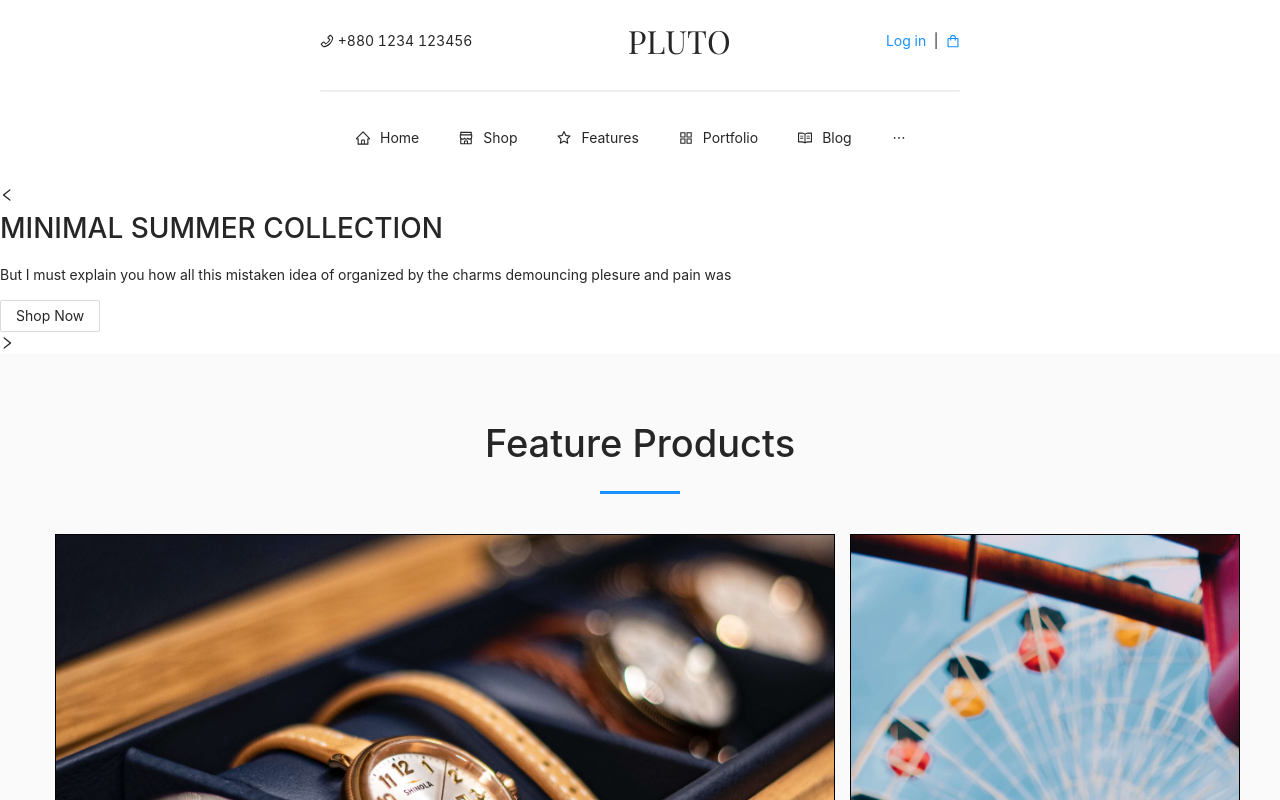
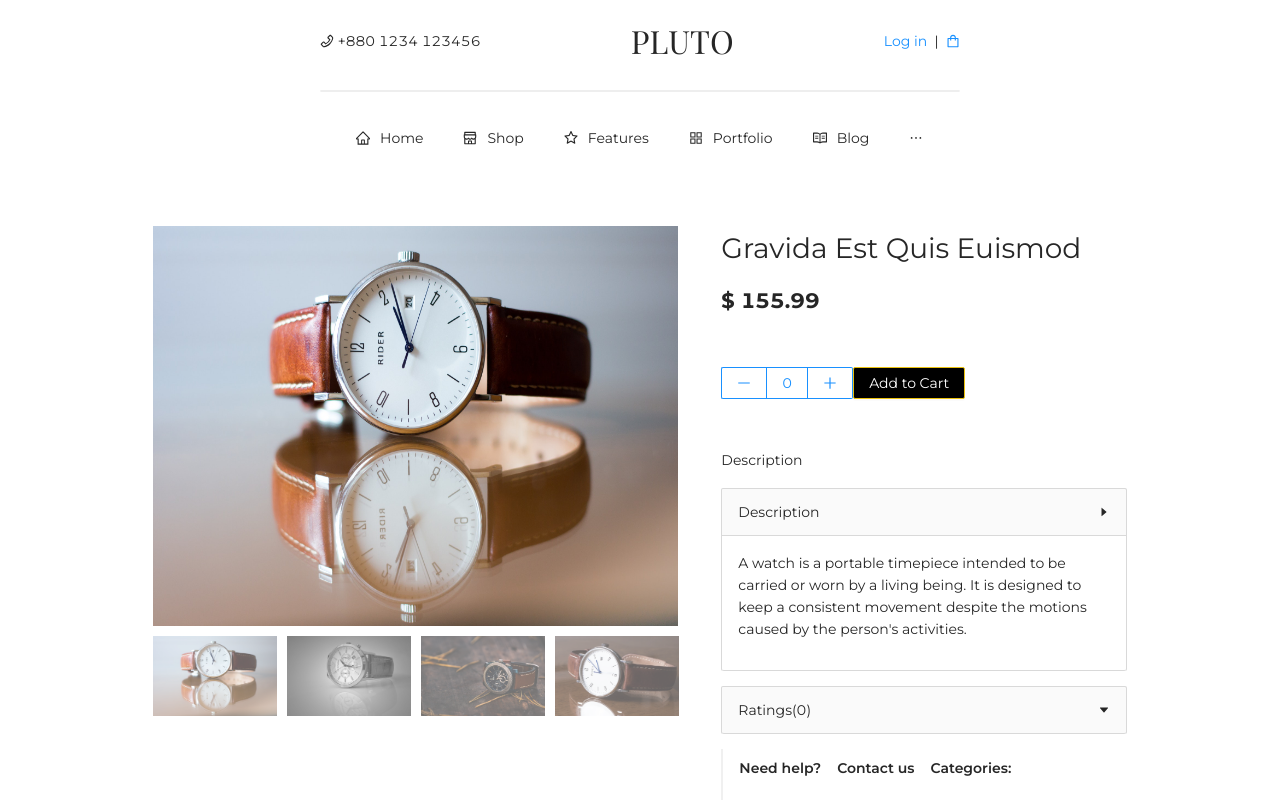
Before and after one commit to Alamin02/pluto, a React (Create React App) app: page /product in a window 1280 px wide. Shown: the top 800 px of the page. Built offline with nearby package versions, Linux system fonts and the light colour scheme; a web font is replaced by a local one.

Commit message:
Add routing

```diff
--- a/src/App.js
+++ b/src/App.js
@@ -1,21 +1,24 @@
 import React from "react";
-import 'antd/dist/antd.css';
+import "antd/dist/antd.css";
 
-import Slider from "./components/Slider";
+import { BrowserRouter as Router, Switch, Route } from "react-router-dom";
+
+import Home from "./pages/Home";
+import ProductDetails from "./pages/ProductDetails";
+
 import Navbar from "./components/navbar/Navbar";
-import Feature from "./components/featured-products/feature";
-import ProductList from "./components/product/ProductList";
-import Footer from './components/Footer/Footer'
+import Footer from "./components/footer/Footer";
 
 function App() {
   return (
-    <div>
+    <Router>
       <Navbar />
-      <Slider />
-      <Feature />
-      <ProductList />
+      <Switch>
+        <Route path="/" component={Home} exact />
+        <Route path="/product" component={ProductDetails} exact />
+      </Switch>
       <Footer />
-    </div>
+    </Router>
   );
 }
 
--- a/src/components/product-view/ProductView.js
+++ b/src/components/product-view/ProductView.js
@@ -24,7 +24,7 @@ const Description2Text = ` Lorem ipsum dolor, sit amet consectetur adipisicing e
 aliquam minima ab accusantium beatae blanditiis impedit, laudantium quae
 dolorem explicabo.`;
 
-const Description1 = ({ DText }) => {
+const Description1 = ({ description }) => {
   return (
     <>
       <div className={styles.marginBottom}>
@@ -32,7 +32,7 @@ const Description1 = ({ DText }) => {
         <h2>
           <b>$ 155.99</b>
         </h2>
-        <p>{DText}</p>
+        <p>{description}</p>
       </div>
       <Row>
         <Radio.Group>
@@ -44,17 +44,17 @@ const Description1 = ({ DText }) => {
             <PlusOutlined />
           </Radio.Button>
         </Radio.Group>
-
         <ButtonStyled title="Add to Cart" />
       </Row>
     </>
   );
 };
-const Description2 = ({ DText }) => {
+
+const Description2 = ({ description }) => {
   return (
     <>
       <h4>Description</h4>
-      <p>{DText}</p>
+      <p>{description}</p>
     </>
   );
 };
@@ -81,7 +81,9 @@ const DeskCollapse = ({ title, k, text }) => {
     </Collapse>
   );
 };
+
 const { Link } = Anchor;
+
 const titleA = [
   { id: "1", title: "Need help?" },
   { id: "2", title: "Contact us" },
@@ -92,6 +94,22 @@ const titleA = [
   { id: "7", title: "T-shirt" },
   { id: "8", title: "shirt" },
 ];
+
+const ProductImage = ({ imgLink, onClick }) => {
+  return (
+    <Col>
+      <div className={styles.img2}>
+        <img
+          className={styles.previewActive}
+          alt="example"
+          onClick={onClick}
+          src={imgLink}
+        />
+      </div>
+    </Col>
+  );
+};
+
 const Category = () => {
   return (
     <Anchor affix={false}>
@@ -101,27 +119,14 @@ const Category = () => {
     </Anchor>
   );
 };
+
 function ProductView() {
   const [imgSrc, setImgSrc] = useState(image1_large);
-  const imgSrcFunc = (e) => {
-    e.target.classList.remove("ProductView_previewActive__3JzWI");
-    const pImageSrc = e.target.getAttribute("src");
-    setImgSrc(pImageSrc);
+
+  const imgSrcFunc = (image) => {
+    setImgSrc(image);
   };
-  const ProductImg = ({ imgLink }) => {
-    return (
-      <Col>
-        <div className={styles.img2}>
-          <img
-            className={styles.previewActive}
-            alt="example"
-            onClick={imgSrcFunc}
-            src={imgLink}
-          />
-        </div>
-      </Col>
-    );
-  };
+
   return (
     <Row style={{ marginTop: 50 }} justify="center" gutter={32}>
       <Col>
@@ -129,25 +134,29 @@ function ProductView() {
           <img alt="example" src={imgSrc} />
         </div>
         <Row>
-          <ProductImg imgLink={image1} />
-          <ProductImg imgLink={image2} />
-          <ProductImg imgLink={image3} />
-          <ProductImg imgLink={image4} />
+          <ProductImage imgLink={image1} onClick={() => imgSrcFunc(image1)} />
+          <ProductImage imgLink={image2} onClick={() => imgSrcFunc(image2)} />
+          <ProductImage imgLink={image3} onClick={() => imgSrcFunc(image3)} />
+          <ProductImage imgLink={image4} onClick={() => imgSrcFunc(image4)} />
         </Row>
       </Col>
+
       <Col xl={{ span: 8 }} xs={{ span: 15 }}>
         <Space size={50} direction="vertical">
           <Description1 DText={Description1Text} />
           <Description2 DText={Description2Text} />
         </Space>
+
         <Space direction="vertical" size={15}>
           <DeskCollapse title="Description" k="1" text={textCollapse} />
           <DeskCollapse title="Ratings(0)" k="2" text={textCollapse} />
           <Category />
+
           <ButtonStyled title={[[<UserOutlined />, "Share This"]]} />
         </Space>
       </Col>
     </Row>
   );
 }
+
 export default ProductView;
--- /dev/null
+++ b/src/pages/Home.js
@@ -0,0 +1,17 @@
+import React from "react";
+
+import Slider from "../components/slider/Slider";
+import Feature from "../components/featured-products/feature";
+import ProductList from "../components/product/ProductList";
+
+const Home = () => {
+  return (
+    <div>
+      <Slider />
+      <Feature />
+      <ProductList />
+    </div>
+  );
+};
+
+export default Home;
--- /dev/null
+++ b/src/pages/ProductDetails.js
@@ -0,0 +1,13 @@
+import React from "react";
+
+import ProductView from "../components/product-view/ProductView";
+
+const ProductDetails = () => {
+  return (
+    <div>
+      <ProductView />
+    </div>
+  );
+};
+
+export default ProductDetails;
```
Also changed, not shown: src/components/footer/Footer.js (renamed from src/components/Footer/Footer.js), src/components/footer/Footer.module.css (renamed from src/components/Footer/Footer.module.css), src/components/slider/Slider.js (renamed from src/components/Slider/Slider.js), src/components/slider/Slider.module.css (renamed from src/components/Slider/Slider.module.css), src/components/slider/SliderDots.css (renamed from src/components/Slider/SliderDots.css).
